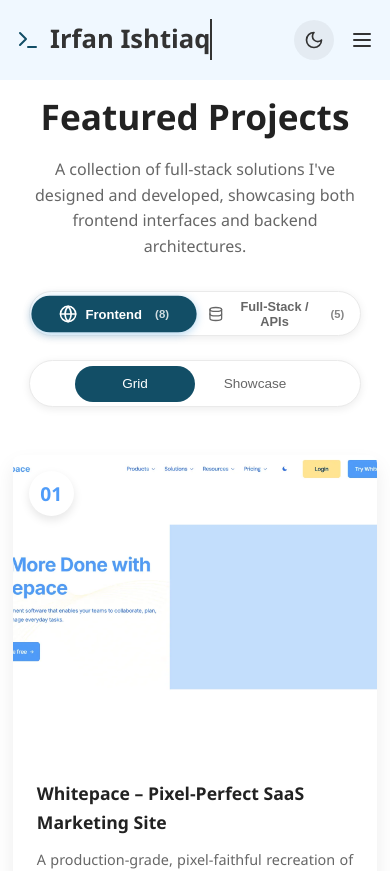
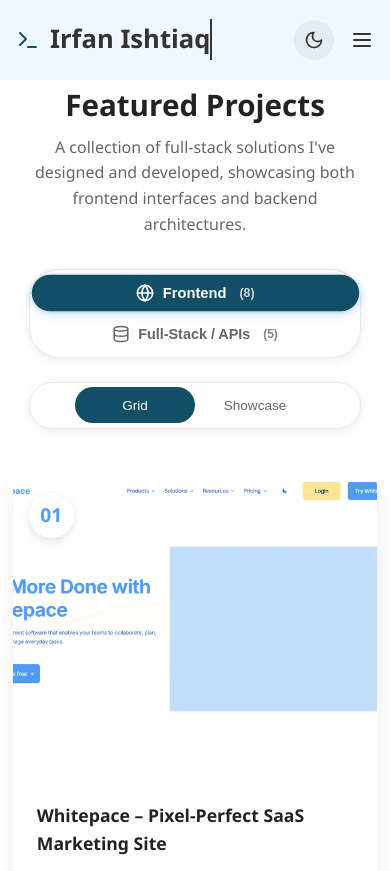
Before and after one commit to irfan3434/irfanishtiaq.dev, a React (Create React App) app: page /projects in a window 390 px wide. Shown: the top 871 px of the page. Built offline with nearby package versions, Linux system fonts and the light colour scheme.

Commit message:
mobile responsive modifications

```diff
--- a/src/pages/Projects.css
+++ b/src/pages/Projects.css
@@ -75,6 +75,7 @@ body.dark-mode .section-subtitle {
 .projects-title {
     font-size: 2.6rem;
     font-weight: 700;
+    line-height: 1.15;
     color: var(--projects-text);
     margin: 0 0 0.8rem;
     position: relative;
@@ -147,6 +148,7 @@ body.dark-mode .section-toggle {
     justify-content: center;
     gap: 0.5rem;
     position: relative;
+    white-space: nowrap;
 }
 
 body.dark-mode .section-toggle-btn {
@@ -345,6 +347,11 @@ body.dark-mode .backend-card {
 
 body.dark-mode .backend-card .project-number {
     background: linear-gradient(135deg, #1e1e1e, #2a2a2a);
+}
+
+/* Keep the card's number badge from covering the code-window dots on backend cards */
+.backend-card .code-header {
+    padding-left: 4.75rem;
 }
 
 /* Showcase Code Styles */
@@ -1203,7 +1210,7 @@ body.dark-mode .project-detail-feature-item {
     }
 
     .projects-title {
-        font-size: 2.2rem;
+        font-size: 2rem;
         margin-top: 1.5rem;
     }
 
@@ -1225,8 +1232,8 @@ body.dark-mode .project-detail-feature-item {
     }
 
     .section-toggle-btn {
-        font-size: 0.85rem;
-        padding: 0.5rem 1rem;
+        font-size: 0.8rem;
+        padding: 0.5rem 0.8rem;
     }
 
     .view-toggle-btn {
@@ -1313,18 +1320,26 @@ body.dark-mode .project-detail-feature-item {
         gap: 1rem;
     }
 
+    .projects-title {
+        font-size: 1.85rem;
+    }
+
+    /* Stack the two pills so "Full-Stack / APIs" sits full-width on one line */
     .section-toggle {
-        padding: 0.2rem;
+        padding: 0.3rem;
+        flex-direction: column;
+        gap: 0.35rem;
     }
 
     .section-toggle-btn {
-        padding: 0.4rem 0.8rem;
-        font-size: 0.8rem;
-        height: 36px;
+        width: 100%;
+        padding: 0.55rem 1rem;
+        font-size: 0.9rem;
+        height: 40px;
     }
 
     .section-count {
-        font-size: 0.7rem;
+        font-size: 0.75rem;
     }
 
     .backend-code-container {
```
